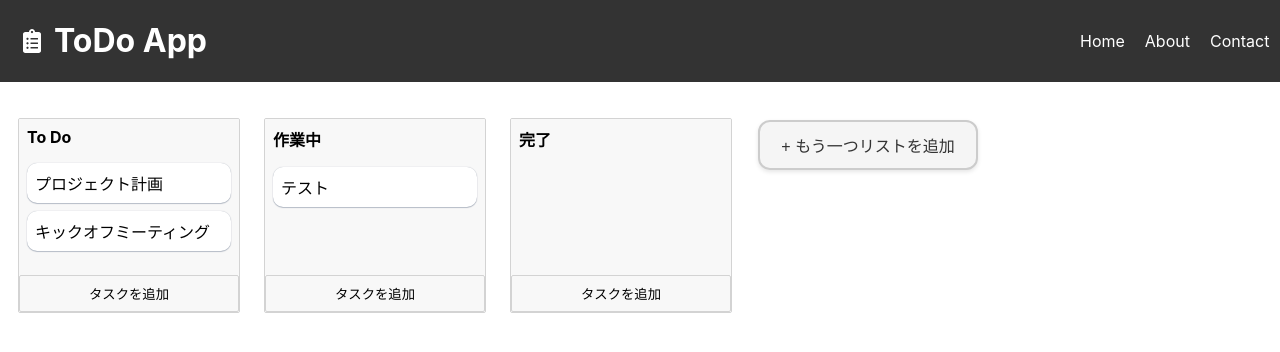
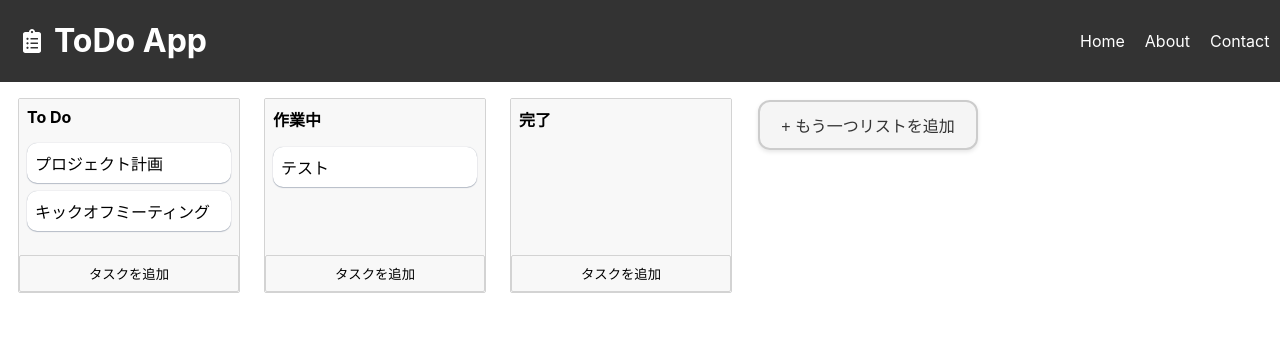
Before and after one commit to hideo333666/react-todo-app, a React (Create React App) app: page / in a window 1280 px wide. Shown: the top 352 px of the page. Built offline with nearby package versions, Linux system fonts and the light colour scheme.

Commit message:
scss修正

```diff
--- a/src/Header/Header.scss
+++ b/src/Header/Header.scss
@@ -40,7 +40,3 @@
         }
     }
 }
-
-.todo-app {
-    padding-top: 100px;
-}
--- a/src/components/Todo/Todo.scss
+++ b/src/components/Todo/Todo.scss
@@ -1,4 +1,8 @@
 /* src/components/Todo/Todo.scss */
+
+.todo-app {
+    padding-top: 80px;
+}
 .todo-list {
     display: flex;
     flex-wrap: nowrap; /* 一列に並べる */
@@ -64,13 +68,13 @@
         &:hover {
             background-color: #e0e0e0;
         }
+    }
 
-        & input {
-            margin-bottom: 8px;
-            padding: 8px;
-            border: 1px solid lightgrey;
-            border-radius: 2px;
-        }
+    & input {
+        margin-bottom: 8px;
+        padding: 8px;
+        border: 1px solid lightgrey;
+        border-radius: 2px;
     }
 }
 
```
